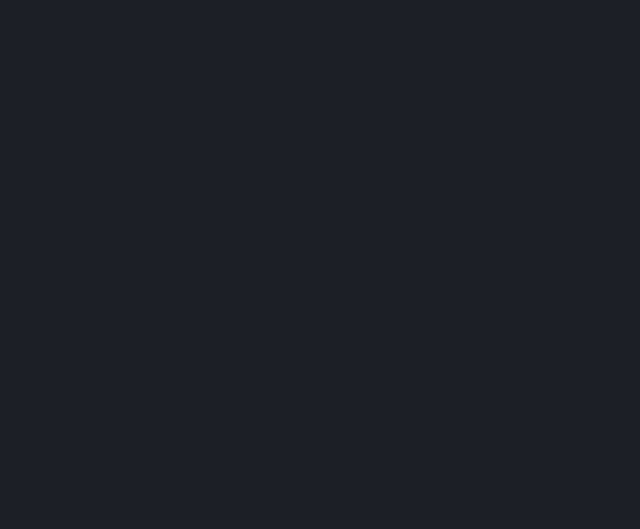
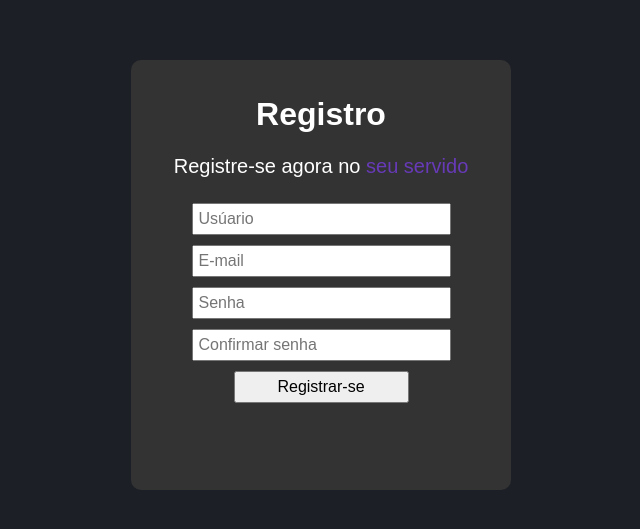
Before and after one commit to Angelo-pdr/formulario_de_cadastro, a React (Vite) app: page / in a window 1280 px wide. Shown: the part 125-654 px from the top of the page, without its empty margins (319-959 px from the left). Built offline with nearby package versions, Linux system fonts and the light colour scheme.

Commit message:
estilizando formulario

```diff
--- a/src/App.jsx
+++ b/src/App.jsx
@@ -5,7 +5,14 @@ function App() {
   return (
     <C.Body>
       <C.Container>
+        <C.HeaderText>Registro</C.HeaderText>
+        <C.Paragrafo>Registre-se agora no <span className='servido'>seu servido</span></C.Paragrafo>
 
+          <input type="text" placeholder='Usúario'/>
+          <input type="email" placeholder='E-mail' />
+          <input type="password" placeholder='Senha'/>
+          <input type="password" placeholder='Confirmar senha'/>
+          <input type="submit" value="Registrar-se" className='submit' />
       </C.Container>
     </C.Body>
   )
--- a/src/App.styles.js
+++ b/src/App.styles.js
@@ -5,11 +5,46 @@ export const Body = styled.body`
     background-color: #1C1F26;
     height: 100vh;
     width: 100vw;
+    display:flex;
+    align-items: center;
+    justify-content: center;
+    font-family: arial;
+    margin: 0;
+    padding: 0;
+    box-sizing: border-box;
 `
 
 export const Container = styled.div`
-    display:flex;
-    align-items: center;
-    justify-content: center;
+    height: 400px;
+    width: 350px;
+    background-color: #333333;
+    color: white;
+    border-radius: 10px;
+    padding: 15px;
+    text-align: center;
 
+    input{
+        margin: 5px 0;
+        font-size: 16px;
+        outline: none;
+        padding: 5px;
+        width: 70%;
+
+    }
+
+    .submit{
+        width: 50%;
+    }
 `
+export const HeaderText = styled.h1`
+    text-align: center;
+`
+
+export const Paragrafo = styled.p`
+    text-align: center;
+    font-size: 20px;
+
+    .servido{
+        color: #673AB7;
+    }
+`
```
